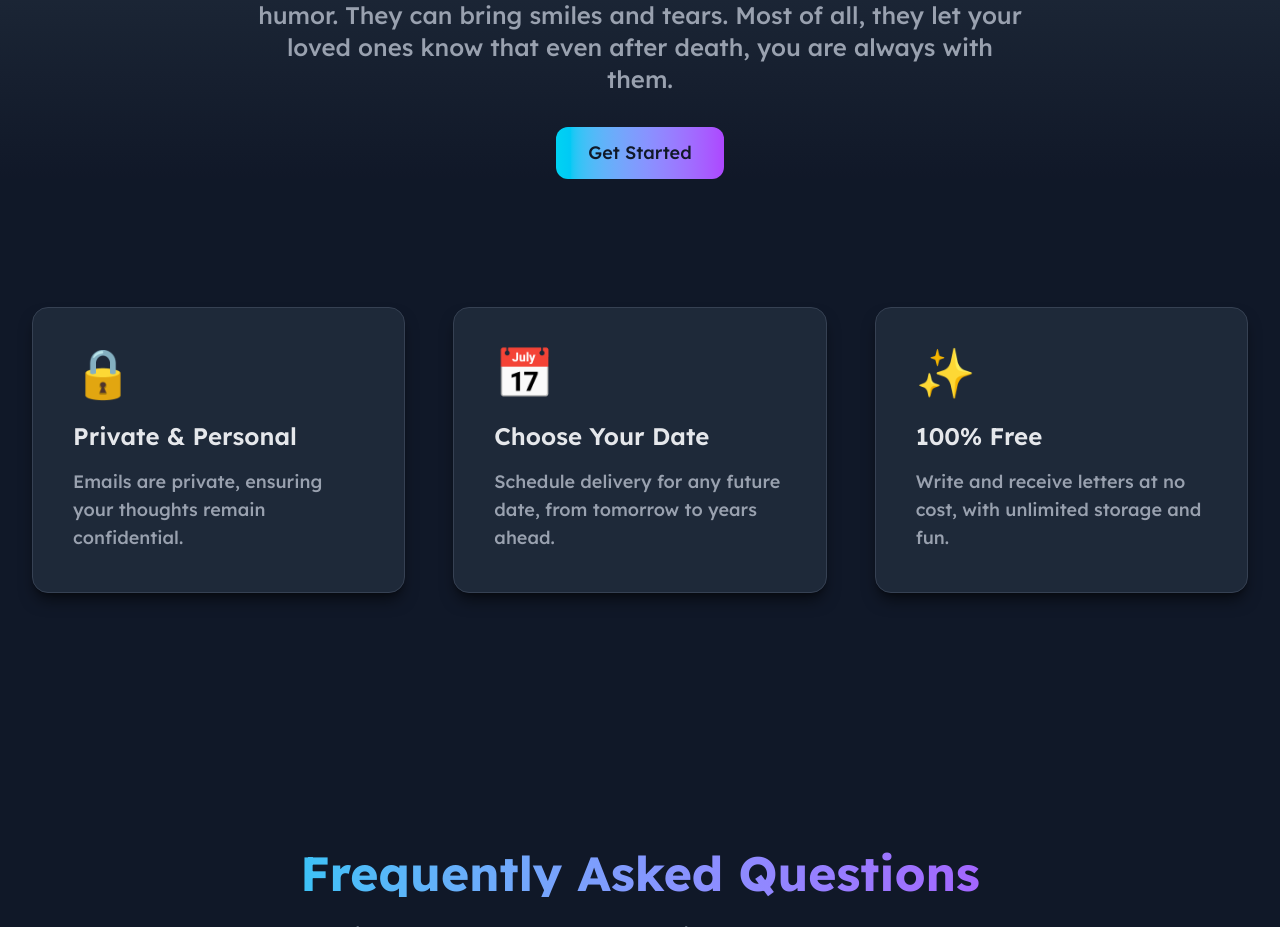
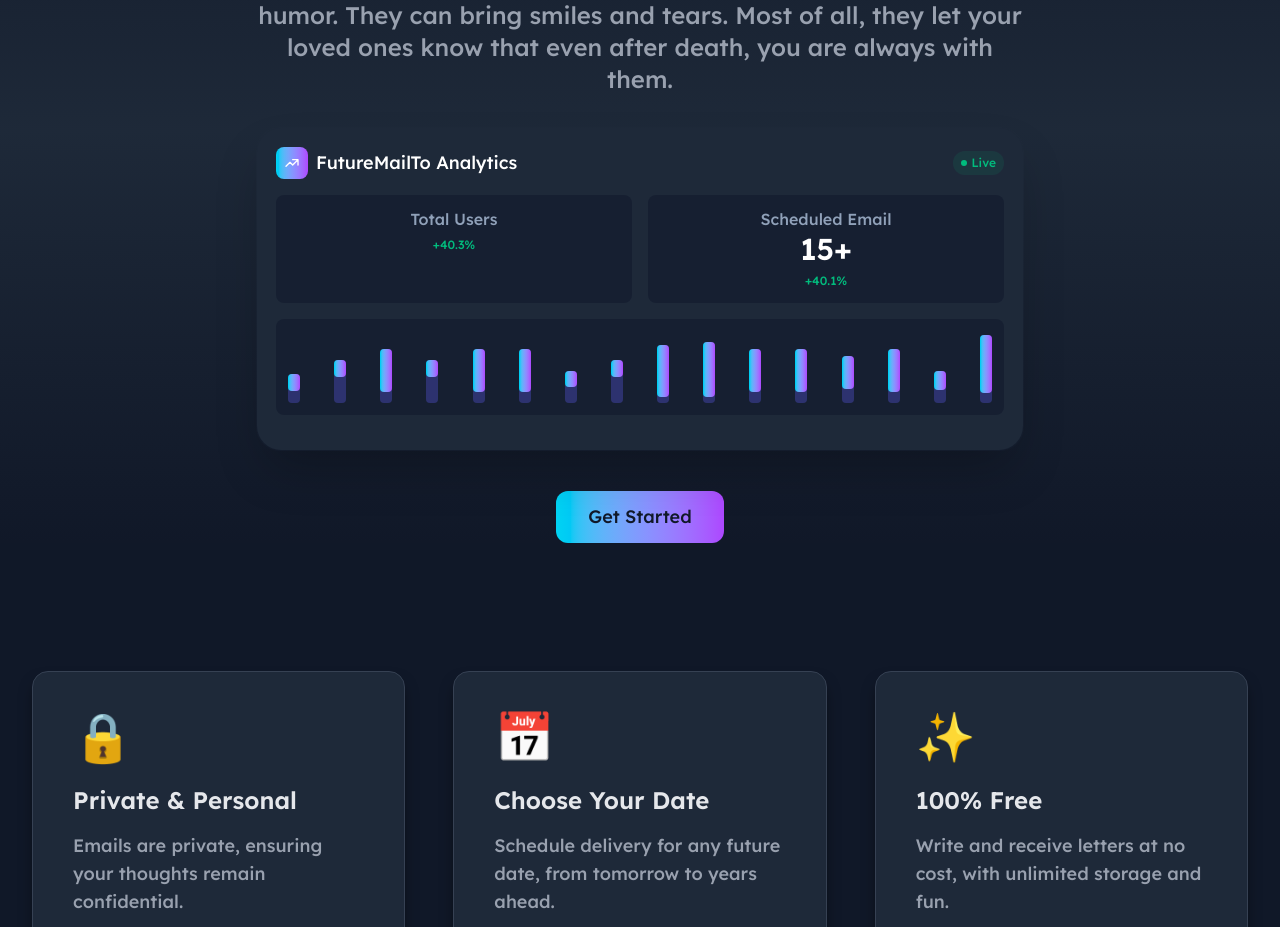
Before and after one commit to blacksmithping-star/FutureMailTo, a React (Vite) app: page / in a window 1280 px wide. Shown: the part 1343-2270 px from the top of the page. Built offline with nearby package versions, Linux system fonts and the light colour scheme; no server answers.

Commit message:
homepage live analytics added

```diff
--- a/src/components/MessageSection.jsx
+++ b/src/components/MessageSection.jsx
@@ -1,13 +1,40 @@
-import React from 'react';
+import React, { useEffect, useState } from 'react';
 
 const MessageSection = () => {
+
+  const [userCount, setUserCount] = useState(null);
+  useEffect(() => {
+    const fetchUserCount = async () => {
+      try {
+        const apiSecretKey = import.meta.env.VITE_FIREBASE_API_KEY;
+        const response = await fetch("https://futuremail-server.vercel.app/api/usercounterserver", {
+          method: "GET",
+          headers: {
+            "Authorization": `Bearer ${apiSecretKey}`,
+          }
+        });
+
+        if (!response.ok) {
+          throw new Error("Failed to fetch user count");
+        }
+
+        const data = await response.json();
+        setUserCount(data.userCount);
+      } catch (err) {
+        throw new Error("Failed to fetch user count");
+      } finally {
+      }
+    };
+
+    fetchUserCount();
+  }, []);
   return (
     <section className="relative bg-gradient-to-b from-gray-900 via-gray-800 to-gray-900 text-white pt-32 px-6 text-center">
       <div className="absolute left-1/6 top-40 text-6xl animate-ping opacity-60">
-      💙
+        💙
       </div>
       <div className="absolute right-1/6 top-40 text-6xl animate-ping opacity-60">
-      💙
+        💙
       </div>
 
       <div className="max-w-3xl mx-auto">
@@ -18,15 +45,159 @@
           Future Messages can be letters of love, farewell, joy, or even humor. They can bring smiles and tears. Most of all, they let your loved ones know that even after death, you are always with them.
         </p>
 
+
+        <div
+          className="group mx-auto mb-10 relative flex w-full flex-col rounded-3xl bg-white-950 p-5 shadow-2xl transition-all duration-300 hover:scale-[1.02] hover:shadow-indigo-500/20"
+        >
+          <div
+            className="absolute rounded-3xl bg-gradient-to-r from-cyan-400 to-purple-500 to-pink-500 opacity-20 blur-sm transition-opacity duration-300 group-hover:opacity-30"
+          ></div>
+          <div className="absolute inset-px rounded-3xl bg-gray-800"></div>
+
+          <div className="relative">
+            <div className="mb-4 flex items-center justify-between">
+              <div className="flex items-center gap-2">
+                <div
+                  className="flex h-8 w-8 items-center justify-center rounded-lg bg-gradient-to-r from-cyan-400 to-purple-500"
+                >
+                  <svg
+                    className="h-4 w-4 text-white"
+                    fill="none"
+                    viewBox="0 0 24 24"
+                    stroke="currentColor"
+                  >
+                    <path
+                      strokeLinecap="round"
+                      strokeLinejoin="round"
+                      strokeWidth="2"
+                      d="M13 7h8m0 0v8m0-8l-8 8-4-4-6 6"
+                    ></path>
+                  </svg>
+                </div>
+                <h3 className="text-lg text-white">FutureMailTo Analytics</h3>
+              </div>
+
+              <span
+                className="flex items-center gap-1 rounded-full bg-emerald-500/10 px-2 py-1 text-xs font-medium text-emerald-500"
+              >
+                <span className="h-1.5 w-1.5 rounded-full bg-emerald-500"></span>
+                Live
+              </span>
+            </div>
+
+            <div className="mb-4 grid grid-cols-2 gap-4">
+              <div className="rounded-lg bg-slate-900/50 p-3">
+                <p className="text-md font-medium text-slate-400">Total Users</p>
+                <p className="text-3xl font-semibold text-white">{userCount}</p>
+                <span className="text-xs font-medium text-emerald-500">+40.3%</span>
+              </div>
+
+              <div className="rounded-lg bg-slate-900/50 p-3">
+                <p className="text-md font-medium text-slate-400">Scheduled Email</p>
+                <p className="text-3xl font-semibold text-white">{userCount + 15}+</p>
+                <span className="text-xs font-medium text-emerald-500">+40.1%</span>
+              </div>
+            </div>
+
+            <div
+              className="mb-4 h-24 w-full overflow-hidden rounded-lg bg-slate-900/50 p-3"
+            >
+              <div className="flex h-full w-full items-end justify-between gap-1">
+                <div className="h-[40%] w-3 rounded-sm bg-indigo-500/30">
+                  <div
+                    className="h-[60%] w-full rounded-sm bg-gradient-to-r from-cyan-400 to-purple-500 transition-all duration-300"
+                  ></div>
+                </div>
+                <div className="h-[60%] w-3 rounded-sm bg-indigo-500/30">
+                  <div
+                    className="h-[40%] w-full rounded-sm bg-gradient-to-r from-cyan-400 to-purple-500 transition-all duration-300"
+                  ></div>
+                </div>
+                <div className="h-[75%] w-3 rounded-sm bg-indigo-500/30">
+                  <div
+                    className="h-[80%] w-full rounded-sm bg-gradient-to-r from-cyan-400 to-purple-500 transition-all duration-300"
+                  ></div>
+                </div>
+                <div className="h-[60%] w-3 rounded-sm bg-indigo-500/30">
+                  <div
+                    className="h-[40%] w-full rounded-sm bg-gradient-to-r from-cyan-400 to-purple-500 transition-all duration-300"
+                  ></div>
+                </div>
+                <div className="h-[75%] w-3 rounded-sm bg-indigo-500/30">
+                  <div
+                    className="h-[80%] w-full rounded-sm bg-gradient-to-r from-cyan-400 to-purple-500 transition-all duration-300"
+                  ></div>
+                </div>
+                <div className="h-[75%] w-3 rounded-sm bg-indigo-500/30">
+                  <div
+                    className="h-[80%] w-full rounded-sm bg-gradient-to-r from-cyan-400 to-purple-500 transition-all duration-300"
+                  ></div>
+                </div>
+                <div className="h-[45%] w-3 rounded-sm bg-indigo-500/30">
+                  <div
+                    className="h-[50%] w-full rounded-sm bg-gradient-to-r from-cyan-400 to-purple-500 transition-all duration-300"
+                  ></div>
+                </div>
+                <div className="h-[60%] w-3 rounded-sm bg-indigo-500/30">
+                  <div
+                    className="h-[40%] w-full rounded-sm bg-gradient-to-r from-cyan-400 to-purple-500 transition-all duration-300"
+                  ></div>
+                </div>
+                <div className="h-[80%] w-3 rounded-sm bg-indigo-500/30">
+                  <div
+                    className="h-[90%] w-full rounded-sm bg-gradient-to-r from-cyan-400 to-purple-500 transition-all duration-300"
+                  ></div>
+                </div>
+                <div className="h-[85%] w-3 rounded-sm bg-indigo-500/30">
+                  <div
+                    className="h-[90%] w-full rounded-sm bg-gradient-to-r from-cyan-400 to-purple-500 transition-all duration-300"
+                  ></div>
+                </div>
+                <div className="h-[75%] w-3 rounded-sm bg-indigo-500/30">
+                  <div
+                    className="h-[80%] w-full rounded-sm bg-gradient-to-r from-cyan-400 to-purple-500 transition-all duration-300"
+                  ></div>
+                </div>
+                <div className="h-[75%] w-3 rounded-sm bg-indigo-500/30">
+                  <div
+                    className="h-[80%] w-full rounded-sm bg-gradient-to-r from-cyan-400 to-purple-500 transition-all duration-300"
+                  ></div>
+                </div>
+                <div className="h-[65%] w-3 rounded-sm bg-indigo-500/30">
+                  <div
+                    className="h-[70%] w-full rounded-sm bg-gradient-to-r from-cyan-400 to-purple-500 transition-all duration-300"
+                  ></div>
+                </div>
+                <div className="h-[75%] w-3 rounded-sm bg-indigo-500/30">
+                  <div
+                    className="h-[80%] w-full rounded-sm bg-gradient-to-r from-cyan-400 to-purple-500 transition-all duration-300"
+                  ></div>
+                </div>
+                <div className="h-[45%] w-3 rounded-sm bg-indigo-500/30">
+                  <div
+                    className="h-[60%] w-full rounded-sm bg-gradient-to-r from-cyan-400 to-purple-500 transition-all duration-300"
+                  ></div>
+                </div>
+                <div className="h-[95%] w-3 rounded-sm bg-indigo-500/30">
+                  <div
+                    className="h-[85%] w-full rounded-sm bg-gradient-to-r from-cyan-400 to-purple-500 transition-all duration-300"
+                  ></div>
+                </div>
+              </div>
+            </div>
+          </div>
+        </div>
+
+
         <a href="#letter"
-                className="inline-flex items-center px-8 py-3 text-lg font-medium
+          className="inline-flex items-center px-8 py-3 text-lg font-medium
                   bg-gradient-to-r from-cyan-400 to-purple-500
                   hover:from-purple-500 hover:to-cyan-400
                   text-gray-900 rounded-xl transition-all duration-300
                   hover:shadow-[0_0_20px_rgba(139,92,246,0.3)]
                   active:scale-95">
-                <span className="relative">Get Started</span>
-              </a>
+          <span className="relative">Get Started</span>
+        </a>
       </div>
     </section>
   );
```
